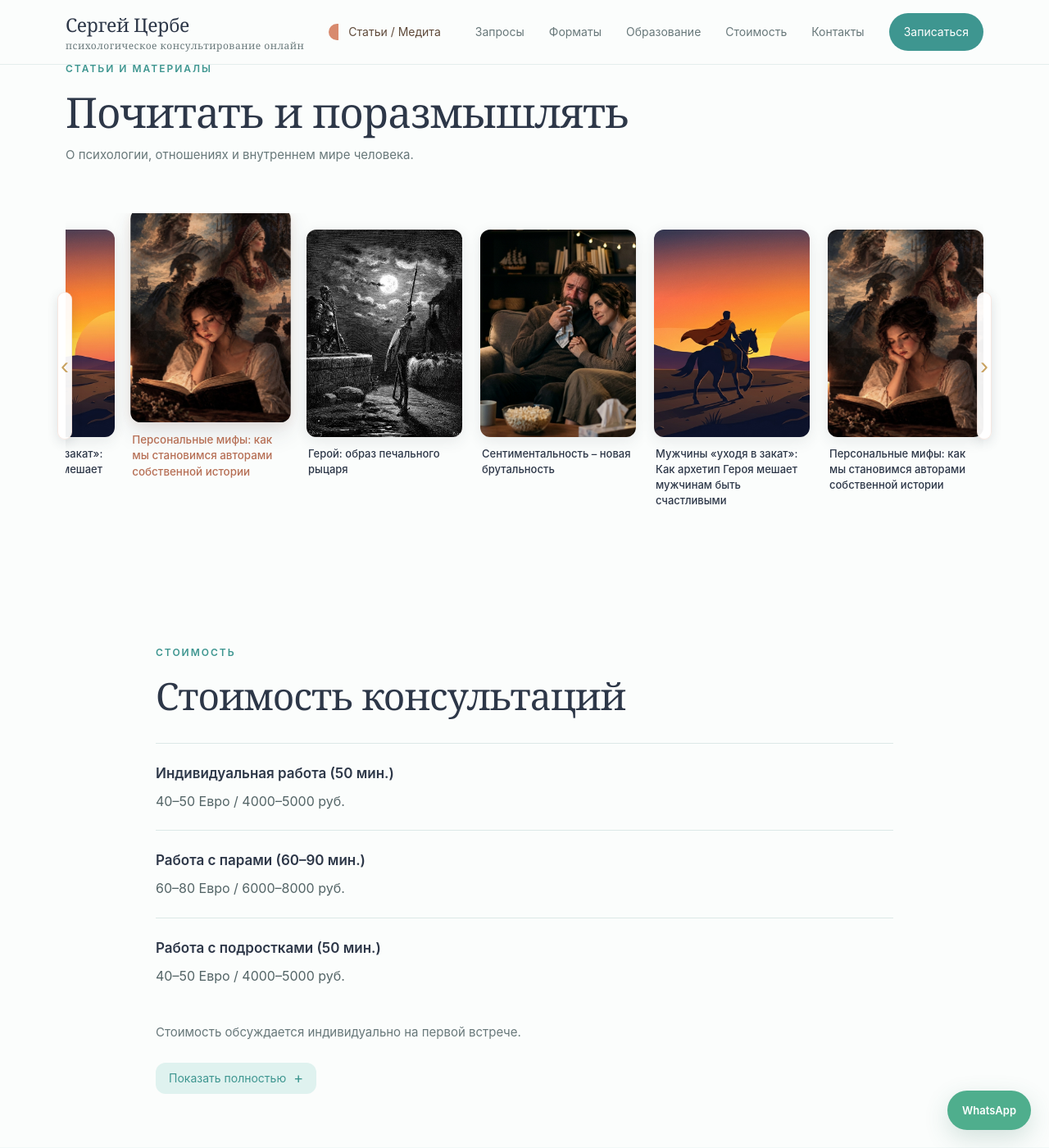
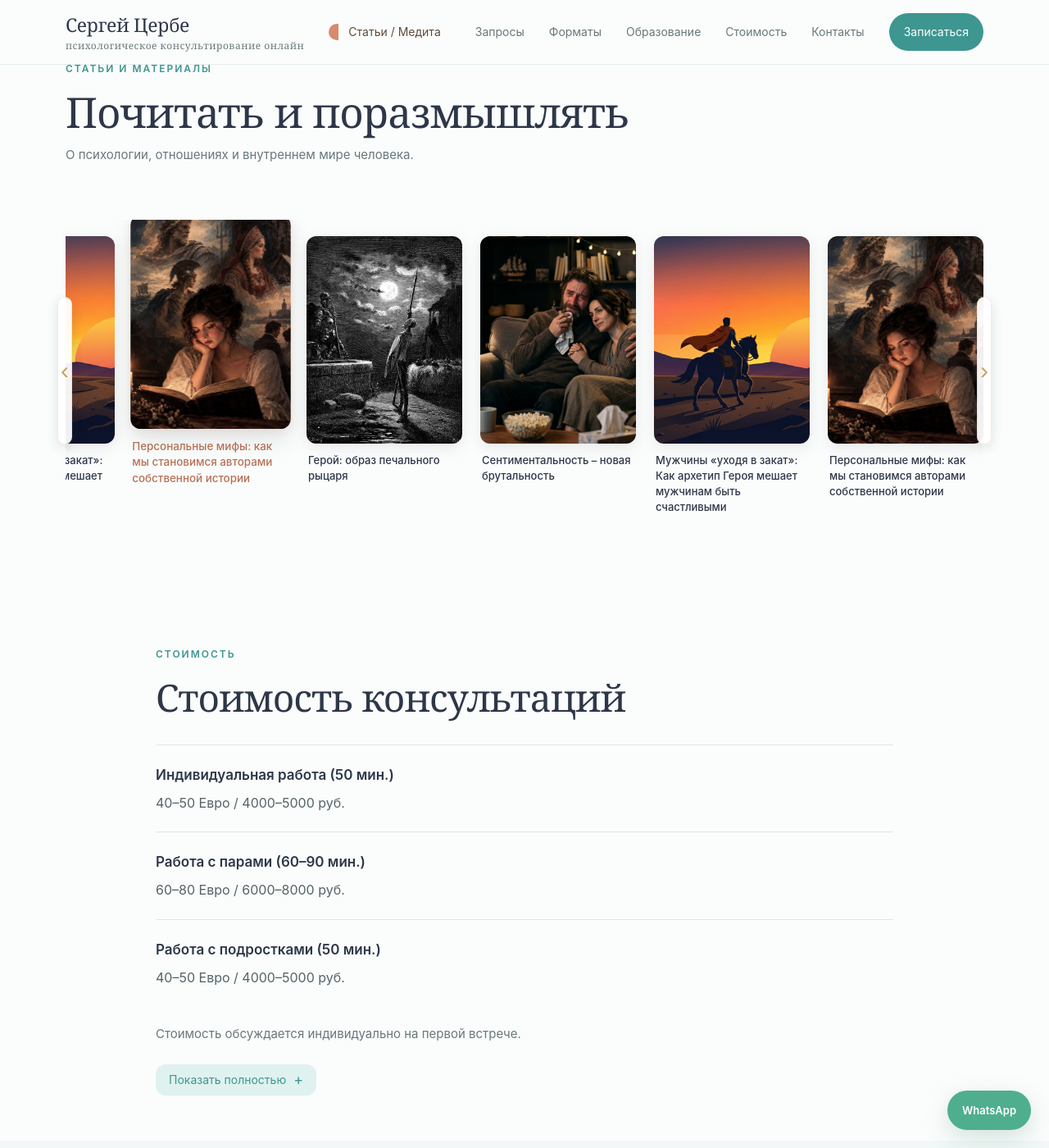
Before and after one commit to zerbe25-gif/zerbe25-gif.github.io, a Jekyll site: the page built from index.html, in a window 1280 px wide and 1400 px high, scrolled down 4935 px. Shown: the whole window at 82% size. Built offline with Jekyll 4.4.1, drawn with Linux system fonts in a browser that asks for light colours.

Commit message:
Update index.html

```diff
--- a/index.html
+++ b/index.html
@@ -951,7 +951,7 @@
 /* ================= PRICING ================= */
 
 .pricing-section {
-  padding: 65px 12px;
+  padding: 55px 10px;
 }
 
 .pricing-section .section-inner {
@@ -1326,7 +1326,7 @@
 
 .article-carousel {
   position: relative;
-  padding: 30px 0 18px;
+  padding: 38px 0 22px;
 }
 
 .article-carousel-viewport {
```
